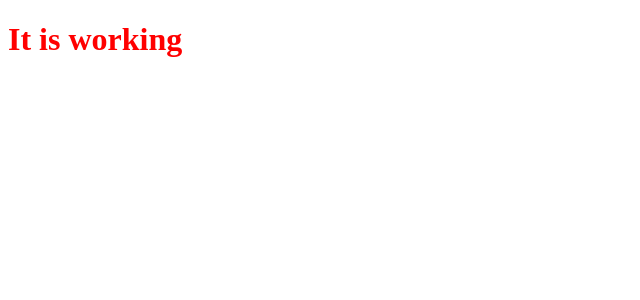
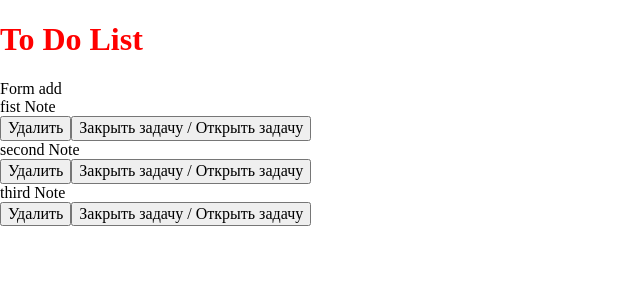
Before and after one commit to ich-kirich/ToDo-List, a React (Create React App) app in the folder todo-list/: page / in a window 1280 px wide. Shown: the top 300 px of the page, without its empty margins (0-640 px from the left). Built offline with nearby package versions, Linux system fonts and the light colour scheme; the HTML template or start-up script is replaced by a standard one.

Commit message:
feat: add functionality to add note and change note status

```diff
--- a/todo-list/src/App.tsx
+++ b/todo-list/src/App.tsx
@@ -1,5 +1,33 @@
+import { useState } from "react";
+import AddNote from "./components/addNote";
+import ListNotes from "./components/listNotes";
+import Header from "./UI/header/Header";
+
 function App() {
-  return <h1>It is working</h1>;
+  const [listNotes, setListNotes] = useState([
+    {
+      id: 1,
+      body: "fist Note",
+      status: true,
+    },
+    {
+      id: 2,
+      body: "second Note",
+      status: true,
+    },
+    {
+      id: 3,
+      body: "third Note",
+      status: false,
+    },
+  ]);
+  return (
+    <div className="App">
+      <Header />
+      <AddNote />
+      <ListNotes listNotes={listNotes} setListNotes={setListNotes} />
+    </div>
+  );
 }
 
 export default App;
--- /dev/null
+++ b/todo-list/src/UI/header/Header.tsx
@@ -0,0 +1,5 @@
+function Header() {
+  return <h1>To Do List</h1>;
+}
+
+export default Header;
--- /dev/null
+++ b/todo-list/src/components/addNote.tsx
@@ -0,0 +1,5 @@
+function AddNote() {
+  return <div>Form add</div>;
+}
+
+export default AddNote;
--- /dev/null
+++ b/todo-list/src/components/listNotes.tsx
@@ -0,0 +1,39 @@
+import { INote } from "../types/types";
+
+function ListNotes(props: { listNotes: INote[]; setListNotes: Function }) {
+  const { listNotes } = props;
+  const { setListNotes } = props;
+
+  function deleteNote(id: number) {
+    const updateListNotes = [...listNotes].filter((note) => note.id !== id);
+    setListNotes(updateListNotes);
+  }
+
+  function changeStatus(id: number) {
+    const updateListNotes = [...listNotes].map((note) => {
+      if (note.id === id) {
+        note.status = !note.status;
+      }
+      return note;
+    });
+    setListNotes(updateListNotes);
+  }
+
+  return (
+    <div>
+      {listNotes.map((note) => (
+        <div key={note.id}>
+          <div>{note.body}</div>
+          <button type="button" onClick={() => deleteNote(note.id)}>
+            Удалить
+          </button>
+          <button type="button" onClick={() => changeStatus(note.id)}>
+            Закрыть задачу / Открыть задачу
+          </button>
+        </div>
+      ))}
+    </div>
+  );
+}
+
+export default ListNotes;
--- a/todo-list/src/index.tsx
+++ b/todo-list/src/index.tsx
@@ -1,7 +1,8 @@
 import React from "react";
 import ReactDOM from "react-dom/client";
 import App from "./App";
-import "./index.scss";
+import "./styles/normalize.css";
+import "./styles/index.scss";
 
 const root = ReactDOM.createRoot(
   document.getElementById("root") as HTMLElement,
--- /dev/null
+++ b/todo-list/src/types/types.ts
@@ -0,0 +1,5 @@
+export interface INote {
+  id: number;
+  body: string;
+  status: boolean;
+}
```
Also changed, not shown: todo-list/.eslintrc.json, todo-list/src/styles/index.scss (renamed from todo-list/src/index.scss), todo-list/src/styles/normalize.css (added).
